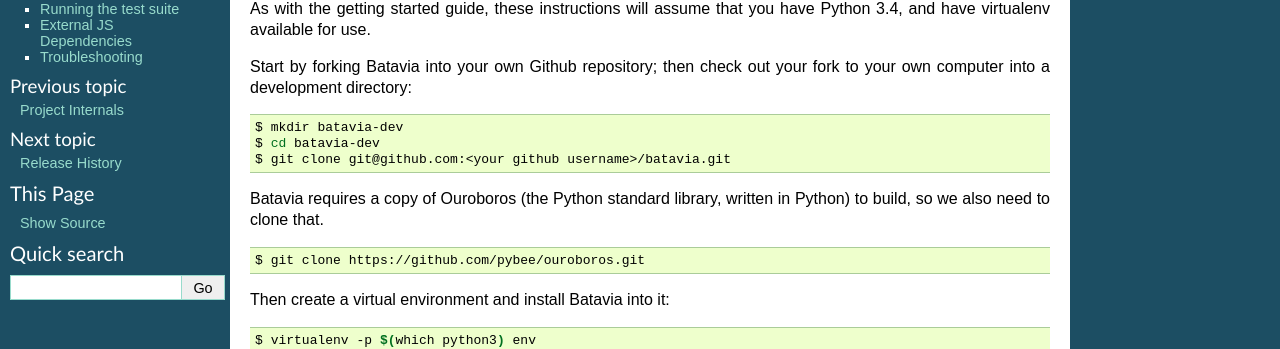
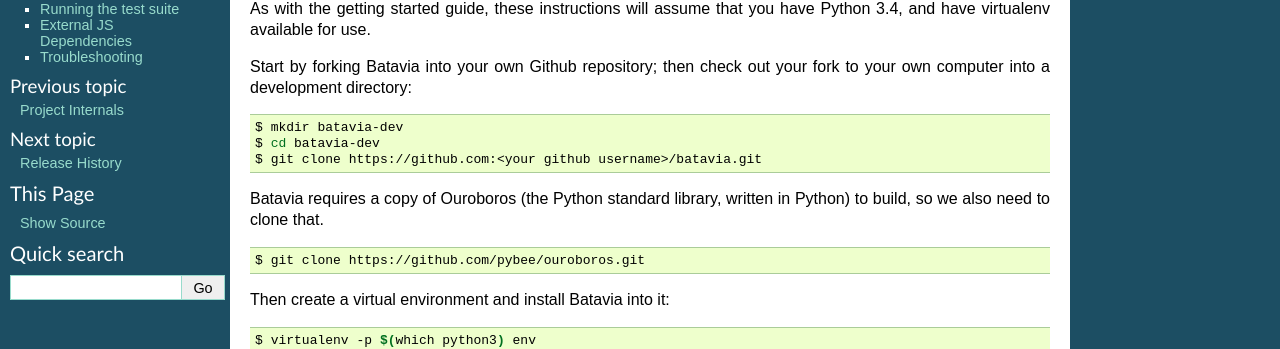
Before and after one commit to beeware/batavia, a Sphinx documentation site: the page built from docs/internals/contributing.rst, in a window 1280 px wide and 900 px high. Shown: the part 265-614 px from the top of the window. Built offline with Sphinx 7.4.7, drawn with Linux system fonts in a browser that asks for light colours; some of the changed text lies outside the part shown.

Commit message:
Consolidate all `git clone` refs to use HTTPS

```diff
--- a/docs/internals/contributing.rst
+++ b/docs/internals/contributing.rst
@@ -26,7 +26,7 @@
 
     $ mkdir batavia-dev
     $ cd batavia-dev
-    $ git clone git@github.com:<your github username>/batavia.git
+    $ git clone https://github.com:<your github username>/batavia.git
 
 Batavia requires a copy of Ouroboros (the Python standard library, written in Python) to build, so we also need to clone that.
 
@@ -140,7 +140,7 @@
 
 .. code-block:: bash
 
-	$ git clone git://github.com/ariya/phantomjs.git
+	$ git clone https://github.com/ariya/phantomjs.git
 	$ cd phantomjs
 	$ git checkout 2.1.1
 	$ git submodule init
```
